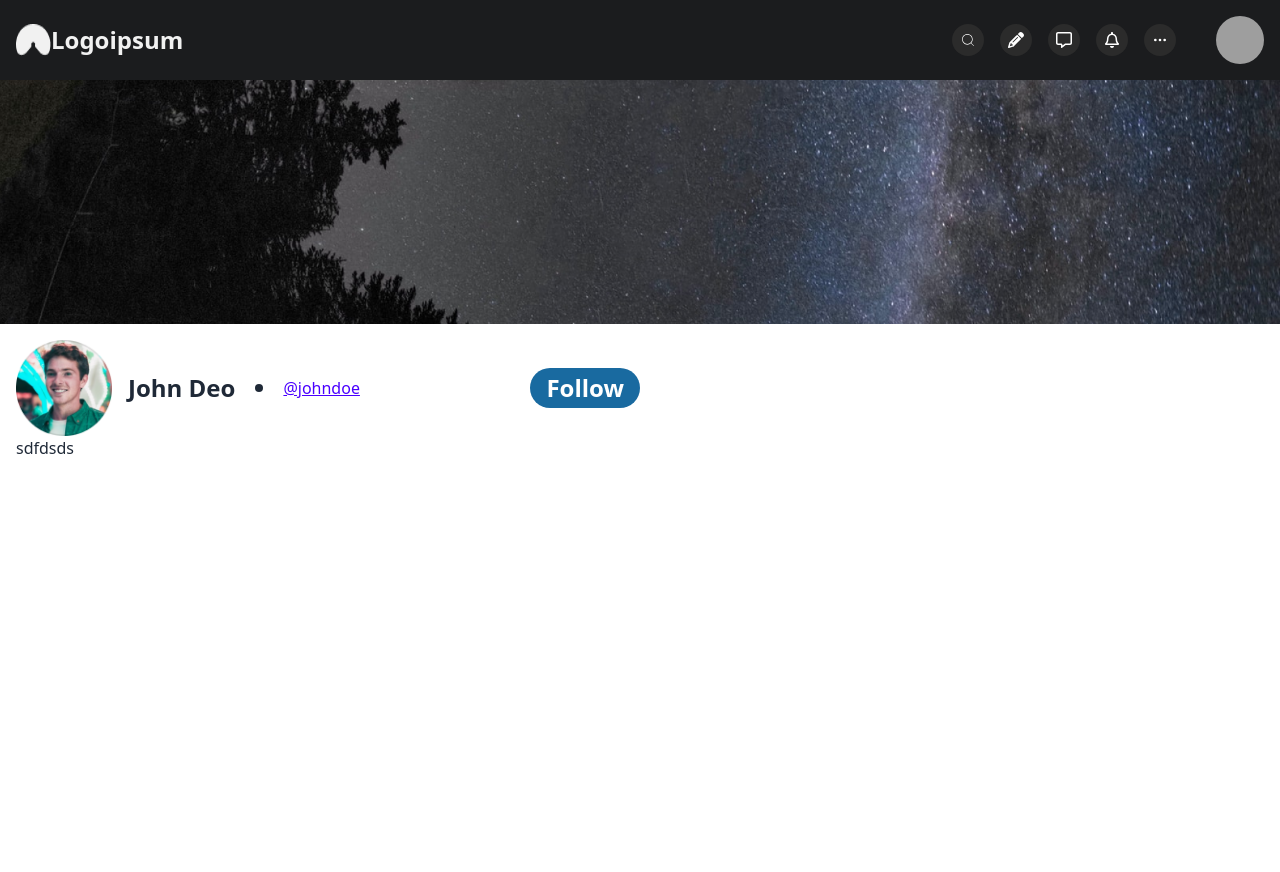
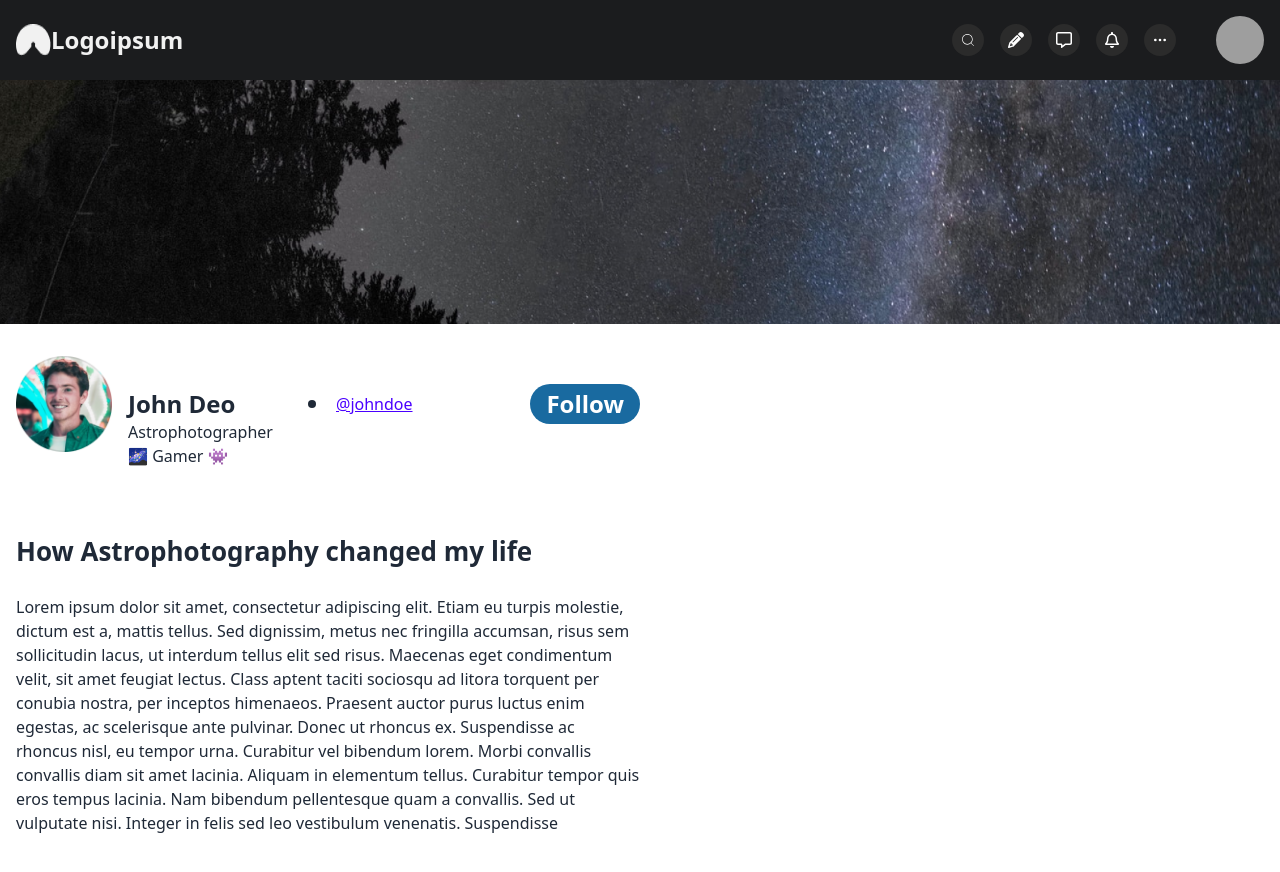
Before and after one commit to Mehebul02/user-profile, a React (Vite) app: page / in a window 1280 px wide. Shown: the top 872 px of the page. Before the commit the page ends 800 px from the top, so only its background shows below. Built offline with nearby package versions, Linux system fonts and the light colour scheme; grey boxes are pictures that could not be loaded.

Commit message:
Content added

```diff
--- a/src/ui/Banner.jsx
+++ b/src/ui/Banner.jsx
@@ -8,7 +8,7 @@ const Banner = () => {
         <img src={banner} alt="banner" className="" />
       </div>
       <div className="max-w-screen-xl mx-auto p-4">
-        {/* text content  */}
+        {/* profile  */}
         <div className=" w-1/2 flex flex-col lg:flex-row items-center justify-between">
           <div className="  flex items-center gap-4">
             <img
@@ -16,9 +16,14 @@ const Banner = () => {
               alt="profile"
               className="w-16 lg:w-24 text-center top-40 lg:top-80   "
             />
-            <h1 className="text-balance lg:text-2xl font-bodyFont font-bold">
-              John Deo
-            </h1>
+            <div className="mt-12">
+              <h1 className="text-balance lg:text-2xl font-bodyFont font-bold">
+                John Deo
+              </h1>
+              <h1 className="w-40 font-bodyFont">
+                Astrophotographer 🌌 Gamer 👾
+              </h1>
+            </div>
 
             <GoDotFill />
             <p className="btn-link">@johndoe</p>
@@ -27,9 +32,30 @@ const Banner = () => {
             Follow
           </button>
         </div>
-        sdfdsds
-        {/* video content  */}
-        <div></div>
+
+        {/*   */}
+        <div className="flex flex-col lg:flex-row justify-between">
+          <div className="w-1/2 my-16">
+            <h1 className="text-[26px] font-bodyFont font-bold">
+              How Astrophotography changed my life
+            </h1>
+            <p className="my-6 font-bodyFont">
+              Lorem ipsum dolor sit amet, consectetur adipiscing elit. Etiam eu
+              turpis molestie, dictum est a, mattis tellus. Sed dignissim, metus
+              nec fringilla accumsan, risus sem sollicitudin lacus, ut interdum
+              tellus elit sed risus. Maecenas eget condimentum velit, sit amet
+              feugiat lectus. Class aptent taciti sociosqu ad litora torquent
+              per conubia nostra, per inceptos himenaeos. Praesent auctor purus
+              luctus enim egestas, ac scelerisque ante pulvinar. Donec ut
+              rhoncus ex. Suspendisse ac rhoncus nisl, eu tempor urna. Curabitur
+              vel bibendum lorem. Morbi convallis convallis diam sit amet
+              lacinia. Aliquam in elementum tellus. Curabitur tempor quis eros
+              tempus lacinia. Nam bibendum pellentesque quam a convallis. Sed ut
+              vulputate nisi. Integer in felis sed leo vestibulum venenatis.
+              Suspendisse{" "}
+            </p>
+          </div>
+        </div>
       </div>
     </div>
   );
```
